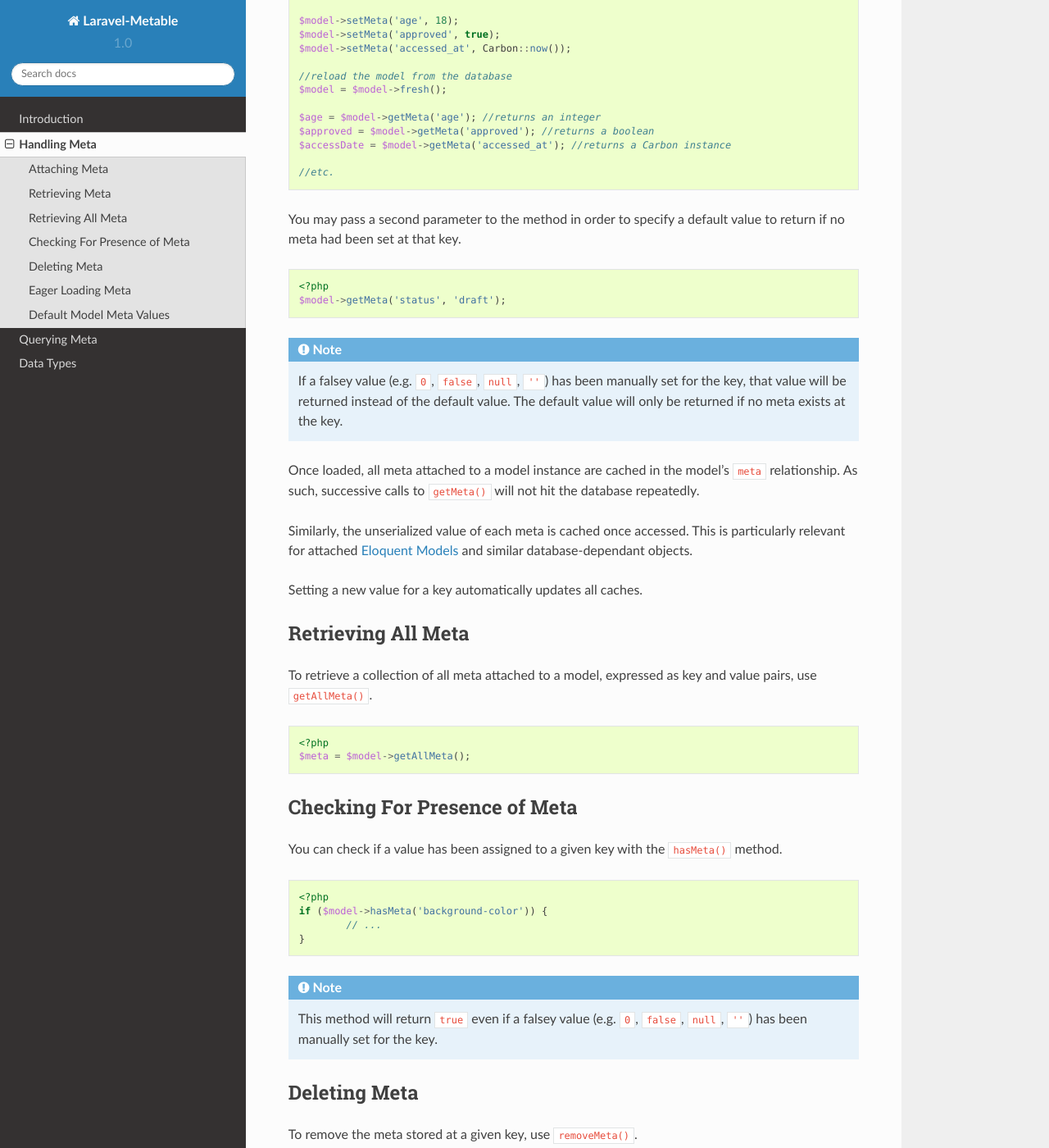
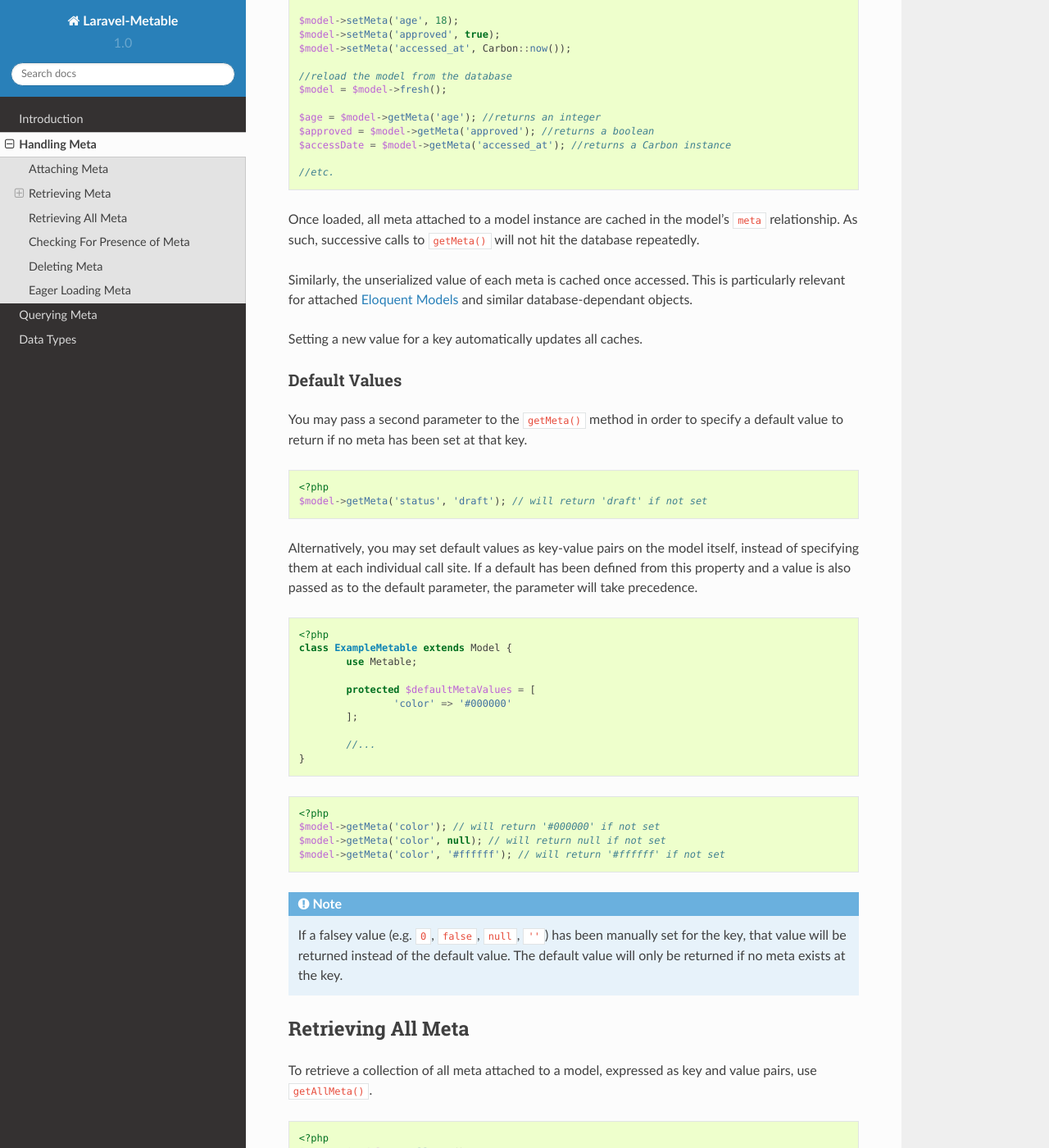
Before and after one commit to plank/laravel-metable, a Sphinx documentation site: the page built from docs/source/handling_meta.rst, in a window 1280 px wide and 1400 px high, scrolled down 1277 px. Shown: the whole window at 82% size. Built offline with Sphinx 7.4.7 and the Read the Docs theme 2.0.0, drawn with Linux system fonts in a browser that asks for light colours; some of the changed text lies outside the part shown.

Commit message:
Adjusted documentation of default values

```diff
--- a/docs/source/handling_meta.rst
+++ b/docs/source/handling_meta.rst
@@ -66,21 +66,45 @@
 
 	//etc.
 
-You may pass a second parameter to the method in order to specify a default value to return if no meta had been set at that key.
-
-::
-
-	<?php
-	$model->getMeta('status', 'draft');
-
-.. note:: If a falsey value (e.g. ``0``, ``false``, ``null``, ``''``) has been manually set for the key, that value will be returned instead of the default value. The default value will only be returned if no meta exists at the key.
-
-
 Once loaded, all meta attached to a model instance are cached in the model's ``meta`` relationship. As such, successive calls to ``getMeta()`` will not hit the database repeatedly.
 
 Similarly, the unserialized value of each meta is cached once accessed. This is particularly relevant for attached :ref:`eloquent_models` and similar database-dependant objects.
 
 Setting a new value for a key automatically updates all caches.
+
+Default Values
+^^^^^^^^^^^^^^
+
+You may pass a second parameter to the ``getMeta()`` method in order to specify a default value to return if no meta has been set at that key.
+
+::
+
+	<?php
+	$model->getMeta('status', 'draft'); // will return 'draft' if not set
+
+Alternatively, you may set default values as key-value pairs on the model itself, instead of specifying them at each individual call site. If a default has been defined from this property and a value is also passed as to the default parameter, the parameter will take precedence.
+
+::
+
+	<?php
+	class ExampleMetable extends Model {
+		use Metable;
+
+		protected $defaultMetaValues = [
+			'color' => '#000000'
+		];
+
+		//...
+	}
+::
+
+	<?php
+	$model->getMeta('color'); // will return '#000000' if not set
+	$model->getMeta('color', null); // will return null if not set
+	$model->getMeta('color', '#ffffff'); // will return '#ffffff' if not set
+
+
+.. note:: If a falsey value (e.g. ``0``, ``false``, ``null``, ``''``) has been manually set for the key, that value will be returned instead of the default value. The default value will only be returned if no meta exists at the key.
 
 Retrieving All Meta
 -------------------
@@ -164,27 +188,3 @@
 
         protected $with = ['meta'];
     }
-
-
-Default Model Meta Values
-------------------
-
-If you want to set a default value for specific keys on the model instead of on a per-use basis.
-
-Open the model and add:
-
-::
-
-    protected $defaultMetaValues = [
-		'foo' => 'bar'
-	];
-
-This parameter provides a global model specific default array of key => values. The best use-case for this would be to default a value for a meta variable you use many places in your codebase.
-The default is stored in one place, and not in many places throughout the codebase.
-
-Order of operation:
-
-1. Check if the meta value exists in the database
-2. Check if the second parameter (`$default`) was provided to `getMeta`
-	- If `$default` IS NOT parameter was provided, check if the `$defaultMetaValues` array is available on the model and if so if the `$key` requested is available within it.
-	- If `$default` IS a provided parameter, default to that if no `getMeta` value exists.
```
